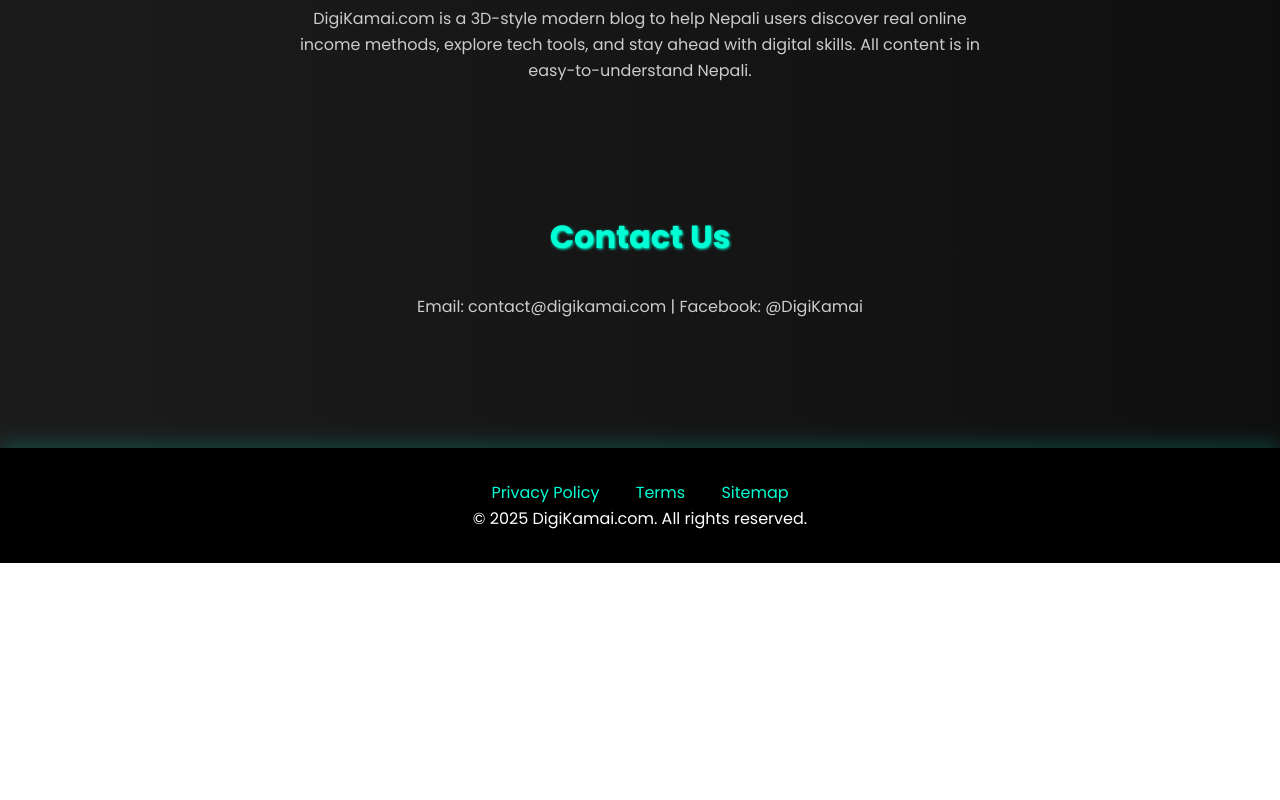
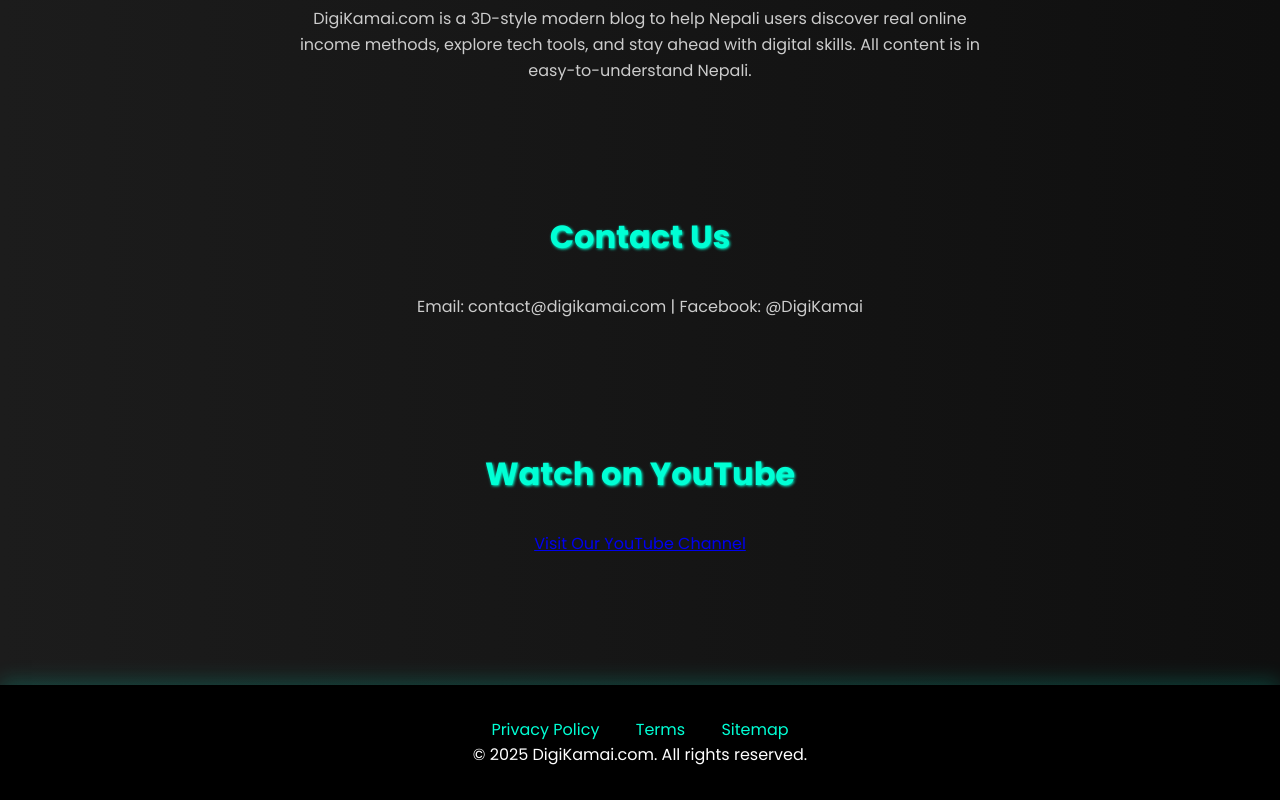
Before and after one commit to dowransharma1/DigiKamai.com, a plain HTML site: page index.html in a window 1280 px wide. Shown: the part 2798-3598 px from the top of the page. Before the commit the page ends 3361 px from the top, so only its background shows below. Drawn offline with Linux system fonts and the light colour scheme.

Commit message:
Update index.html

```diff
--- a/index.html
+++ b/index.html
@@ -230,6 +230,13 @@
     <p style="text-align: center; color: #ccc">Email: contact@digikamai.com | Facebook: @DigiKamai</p>
   </section>
 
+    <section class="section" id="youtube">
+    <h2 class="section-title">Watch on YouTube</h2>
+    <div class="youtube-btn" style="text-align:center;">
+      <a href="https://www.youtube.com/@dowransharma0.2" target="_blank">Visit Our YouTube Channel</a>
+    </div>
+  </section>
+
   <footer>
     <div class="footer-links">
       <a href="#">Privacy Policy</a>
```
